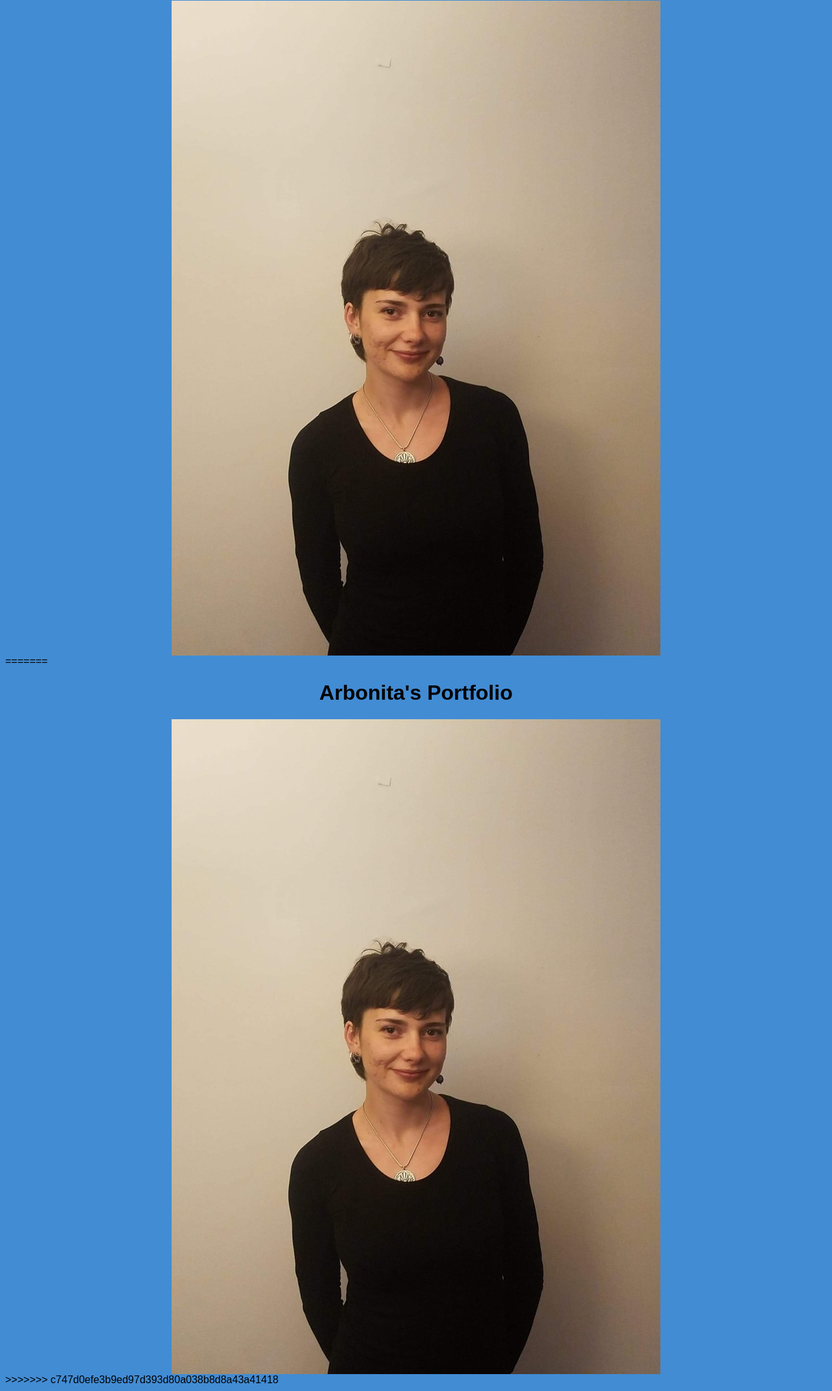
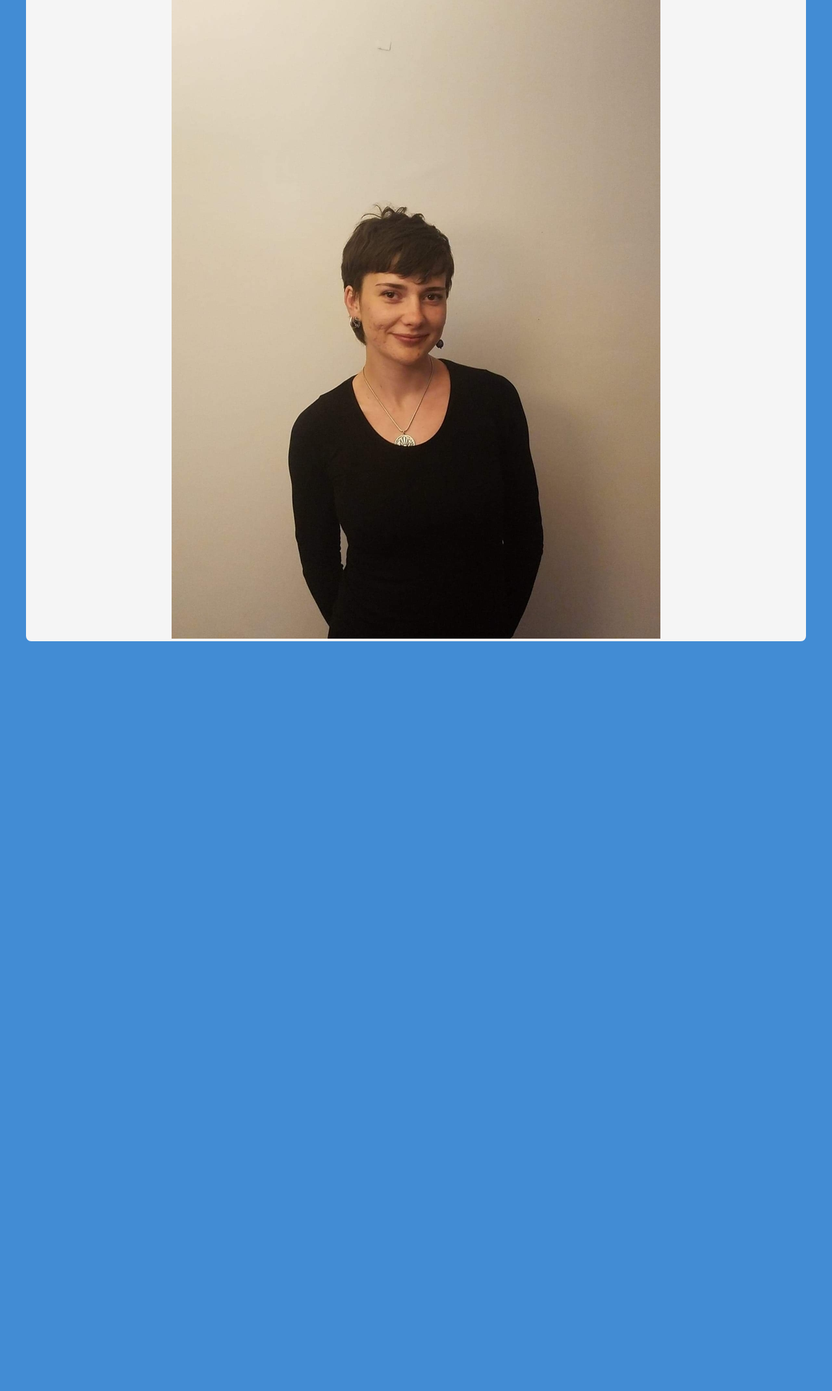
Before and after one commit to ArbonitaBushi/arbonitabushi.github.io, a plain HTML site: page index.html in a window 1280 px wide. Shown: the part 105-2246 px from the top of the page at 65% size. After the commit the page ends 1100 px from the top, so only its background shows below. Drawn offline with Linux system fonts and the light colour scheme.

Commit message:
commiting index.html and styles.css

```diff
--- a/index.html
+++ b/index.html
@@ -1,4 +1,3 @@
-<<<<<<< HEAD
 <!DOCTYPE html>
 <html lang="en">
 
@@ -10,31 +9,14 @@
 </head>
 
 <body>
-    <h1>Arbonita's Portfolio</h1>
+    <div class="container">
+        <h1>Arbonita's Portfolio</h1>
 
-<div class="image">
-    <img src="ArbonitaSmall.jpg" alt="Arbonita profile photo"/>
-</div>
+        <div class="image">
+            <img src="ArbonitaSmall.jpg" alt="Arbonita profile photo"/>
+        </div>
+    </div>
+
 </body>
 
-=======
-<!DOCTYPE html>
-<html lang="en">
-
-<head>
-    <meta charset="UTF-8">
-    <meta name="viewport" content="width=device-width, initial-scale=1.0">
-    <link rel="stylesheet" href="styles.css" />
-    <title>portfolio</title>
-</head>
-
-<body>
-    <h1>Arbonita's Portfolio</h1>
-
-<div class="image">
-    <img src="ArbonitaSmall.jpg" alt="Arbonita profile photo"/>
-</div>
-</body>
-
->>>>>>> c747d0efe3b9ed97d393d80a038b8d8a43a41418
 </html>
--- a/styles.css
+++ b/styles.css
@@ -10,6 +10,15 @@ html {
 h1 {
     text-align: center;
 }
+
 .image {
     text-align: center;
 }
+
+.container {
+    background-color: whitesmoke;
+    margin-top: 2%;
+    max-width: 1200px;
+    margin: 0 auto;
+    border-radius: 8px;
+}
```
